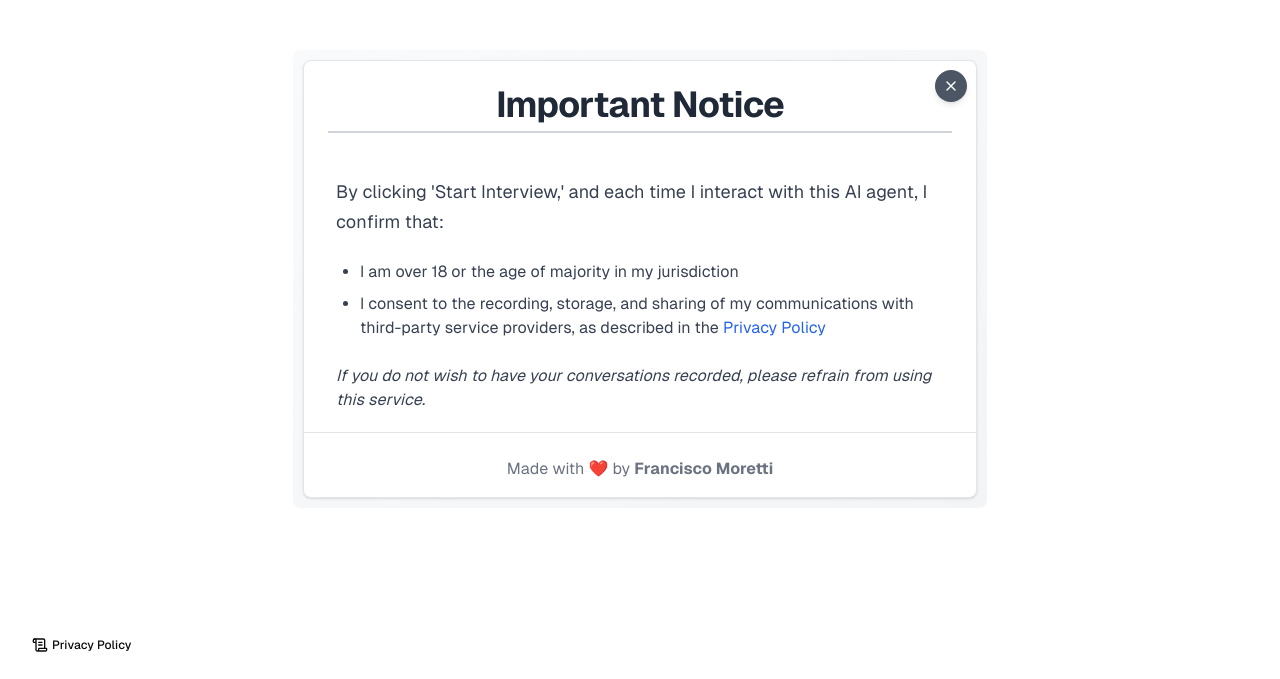
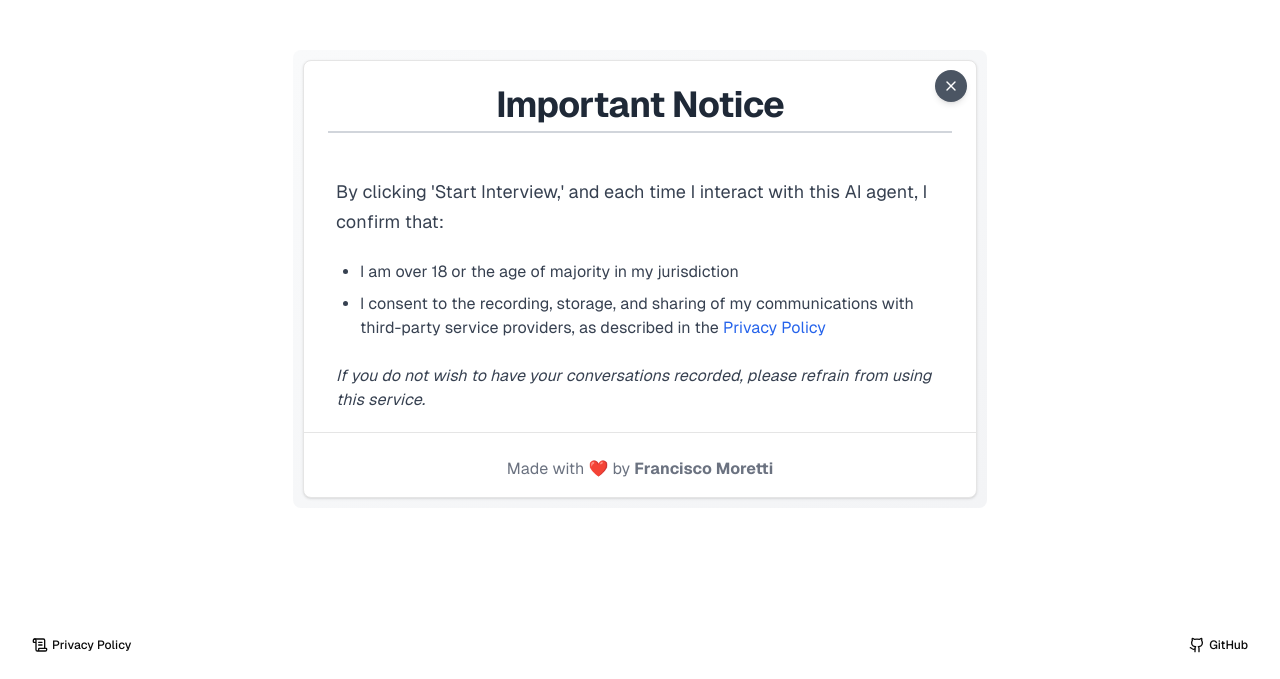
Before and after one commit to FranciscoMoretti/ai-interview-practice, a Next.js app: page /disclaimer in a window 1280 px wide. Shown: the part 121-800 px from the top of the page. Built offline with nearby package versions, Linux system fonts and the light colour scheme.

Commit message:
lil fixes

```diff
--- a/app/(main)/(interview)/layout.tsx
+++ b/app/(main)/(interview)/layout.tsx
@@ -2,6 +2,9 @@ import { LogoIcon } from "@/components/logo/index";
 import Link from "next/link";
 import { DisclaimerButton } from "@/components/disclaimer-button";
 import { Metadata } from "next";
+import { Github } from "lucide-react";
+import { buttonVariants } from "@/components/ui/button";
+import { cn } from "@/lib/utils";
 
 export const metadata: Metadata = {
   title: "AI Mock Interview | Practice Platform",
@@ -37,8 +40,21 @@ export default function Layout({
         </div>
       </main>
 
-
-      <DisclaimerButton />
+      <div className="absolute bottom-0 left-0 right-0 flex justify-between p-4">
+        <DisclaimerButton />
+        <a
+          href="https://github.com/FranciscoMoretti/ai-mock-interview"
+          target="_blank"
+          rel="noopener noreferrer"
+          className={cn(
+            buttonVariants({ variant: "ghost" }),
+            "flex items-center gap-1 text-xs text-foreground hover:text-foreground transition-colors"
+          )}
+        >
+          <Github size={24} />
+          <span>GitHub</span>
+        </a>
+      </div>
     </div>
   );
 }
--- a/app/(main)/(interview)/page.tsx
+++ b/app/(main)/(interview)/page.tsx
@@ -323,13 +323,6 @@ export default function Page() {
             )}
           >
             <Button
-              variant="default"
-              className="px-4 py-2 rounded-full border-2 backdrop-blur-[16px] shadow-2xl"
-              onClick={() => endCall()}
-            >
-              End
-            </Button>
-            <Button
               variant="outline"
               className="px-4 py-2 rounded-full  border-2 backdrop-blur-[16px] shadow-2xl"
               onClick={async () => {
--- a/components/disclaimer-button.tsx
+++ b/components/disclaimer-button.tsx
@@ -11,7 +11,7 @@ export function DisclaimerButton() {
     <Button
       variant="ghost"
       onClick={() => router.push('/disclaimer')}
-      className="absolute bottom-4 left-4 flex items-center gap-1 text-xs transition-colors"
+      className="flex items-center gap-1 text-xs transition-colors"
     >
       <ScrollText size={14} />
       <span>Privacy Policy</span>
```
